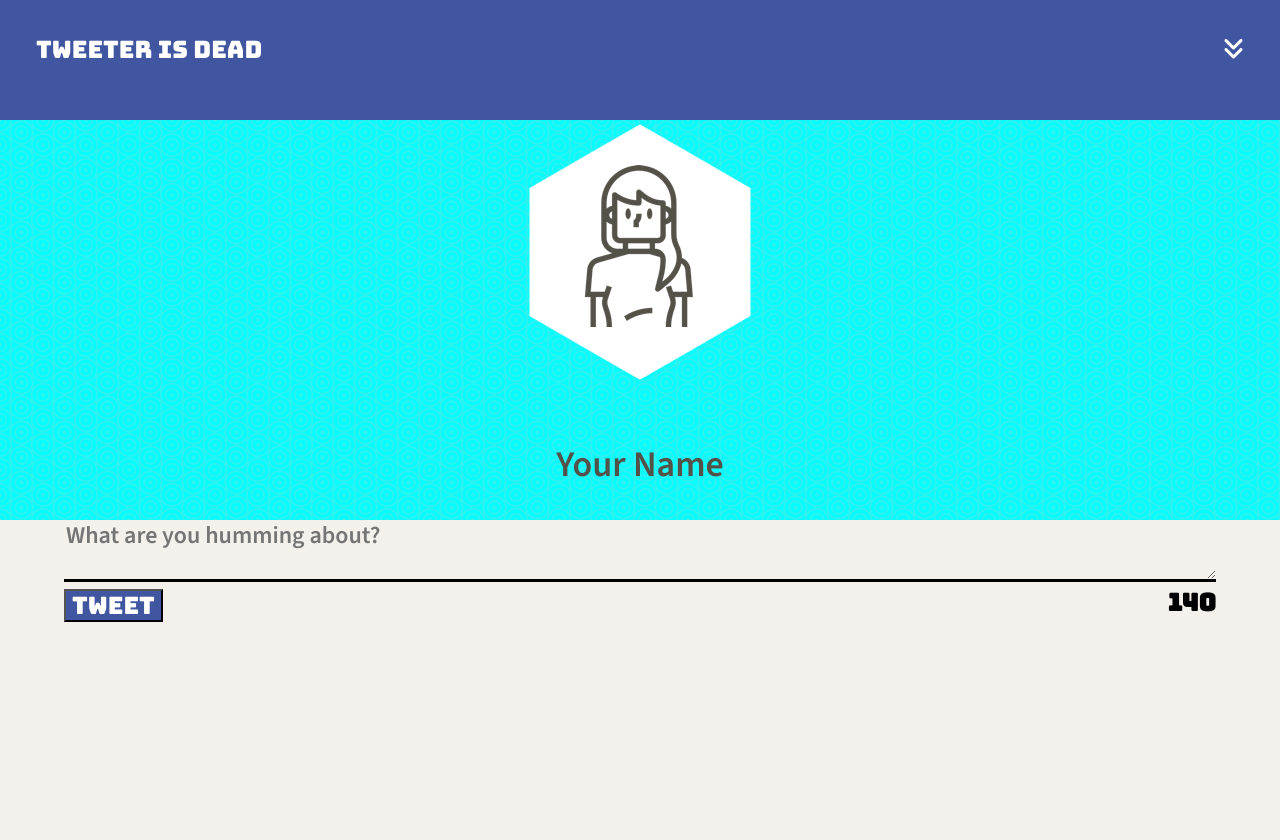
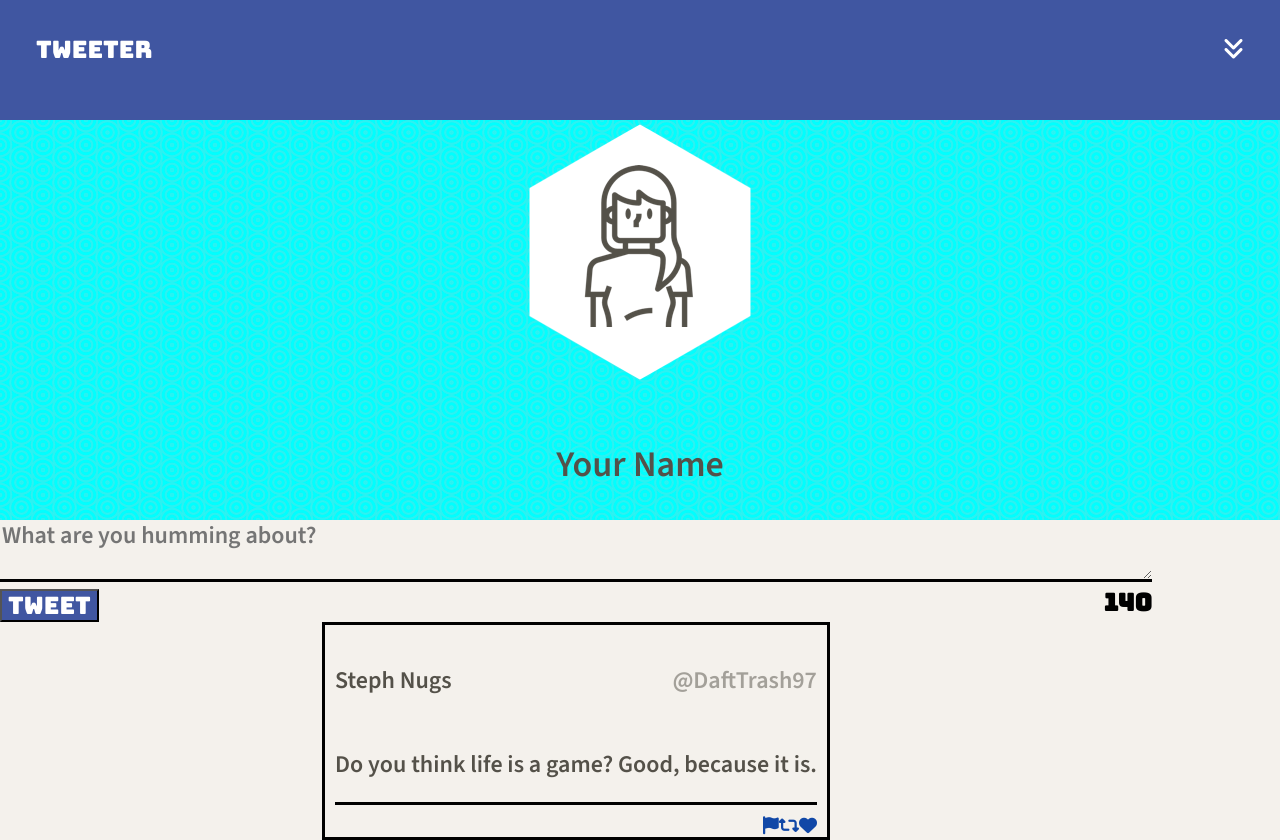
Before and after one commit to DaftTrash97/tweeter1, a website: page public/index.html in a window 1280 px wide. Before the commit the page ends 800 px from the top, so only its background shows below. Drawn offline with nearby package versions, Linux system fonts and the light colour scheme.

Commit message:
styled tweet element

```diff
--- a/public/index.html
+++ b/public/index.html
@@ -22,7 +22,8 @@
   <link rel="stylesheet" href="/styles/layout.css" type="text/css" />
   <link rel="stylesheet" href="/styles/nav.css" type="text/css" />
   <link rel="stylesheet" href="styles/header.css" type="text/css">
-  <link rel="stylesheet" href="styles/new-tweet.css" type="text/css"
+  <link rel="stylesheet" href="styles/new-tweet.css" type="text/css">
+  <link rel="stylesheet" href="styles/tweets.css" type="text/css">
 
   <!-- External JS -->
   <script src="https://ajax.googleapis.com/ajax/libs/jquery/3.4.1/jquery.min.js"></script>
@@ -36,10 +37,10 @@
   <!-- Top nav bar (fixed) -->
   <div>
   <nav>
-    <span font-family="Bungee">tweeter is dead</i></span>
+    <span font-family="Bungee">tweeter</i></span>
     <i class="fa-solid fa-angles-down"></i>
   </nav>
-  <header>
+  <header class="page-header">
     <div>
         <img src="/images/profile-hex.png">
     </div>
@@ -50,9 +51,9 @@
 </header> </div>
   <!-- Page-specific (main) content here -->
   <main class="container">
+    <!-- section for new tweets -->
     <section class="new-tweet">
       <form method="post" action="/tweets">
-        <!-- <label for="tweet-text">What are you humming about?</label> -->
         <textarea name="text" id="tweet-text" placeholder="What are you humming about?"></textarea>
         <div>
           <button type="submit">Tweet</button>
@@ -60,6 +61,26 @@
         </div>
       </form>
     </section>
+    <!-- section for displaying tweets -->
+    <section id="tweets">
+      <article class="tweet">
+        <header>
+          <h4>Steph Nugs</h4>
+          <h4 style="opacity: 0.5;">@DaftTrash97</h4>
+          <!-- Header content  -->
+        </header>
+        <div class="tweet-content">
+          <p>Do you think life is a game? Good, because it is. </p>
+          <!-- Tweet text content -->
+        </div>
+        <footer>
+          <i class="fa-solid fa-flag fa-xs" style="color: #1148a7;"></i>
+          <i class="fa-solid fa-retweet fa-xs" style="color: #1148a7;"></i>
+          <i class="fa-solid fa-heart fa-xs"style="color: #1148a7;"></i>
+          <!-- Footer content  -->
+        </footer>
+      </article>
+    </section>
   </main>
 </body>
 
--- a/public/styles/header.css
+++ b/public/styles/header.css
@@ -1,7 +1,5 @@
-/* Global styles */
 
-/* Header styles */
-header {
+.page-header {
     height: 400px;
     width: 100%;
     display: flex;
--- a/public/styles/layout.css
+++ b/public/styles/layout.css
@@ -19,8 +19,7 @@ body {
   background-color: #f4f1ec;
   font-size: 24px;
   font-family: 'Source Sans 3', sans-serif;
-  display: flex;
-  flex-direction: column;
+
 }
 
 nav {
@@ -30,10 +29,14 @@ nav {
 }
 
 main {
-  margin: auto;
+  display: flex;
   width: 90%;
   background-color: #f4f1ec;
+  flex-direction: column;
+  align-items: center;
+  position: absolute;
 }
+
 /*
  * Additional CSS can be defined below or in other CSS files, as per instructions
  */
--- /dev/null
+++ b/public/styles/tweets.css
@@ -0,0 +1,47 @@
+article.tweet {
+    font-size: 24px;
+    font-family: 'Source Sans 3', sans-serif;
+    background-color: #f4f1ec;
+    border: 3px solid #000000;
+    padding: 10px;
+    box-sizing: border-box;
+}
+
+article.tweet header {
+    display: flex;
+    justify-content: space-between;
+    align-items: center;
+    font-family: 'Source Sans 3', sans-serif;
+    background-color: #f4f1ec;
+}
+
+.tweet-content {
+    border-bottom: 3px solid #000000;
+    margin-bottom: 20px;
+}
+
+article.tweet footer {
+    margin: auto;
+    display: flex;
+    justify-content: flex-end;
+    align-items:baseline;
+
+}
+
+article.tweet:hover {
+    box-shadow: 10px 10px;
+}
+
+.fa-flag:hover {
+    color: darkgoldenrod !important;
+}
+
+
+.fa-retweet:hover {
+    color: darkgoldenrod !important;
+}
+
+
+.fa-heart:hover {
+    color: darkgoldenrod !important;
+}
```
